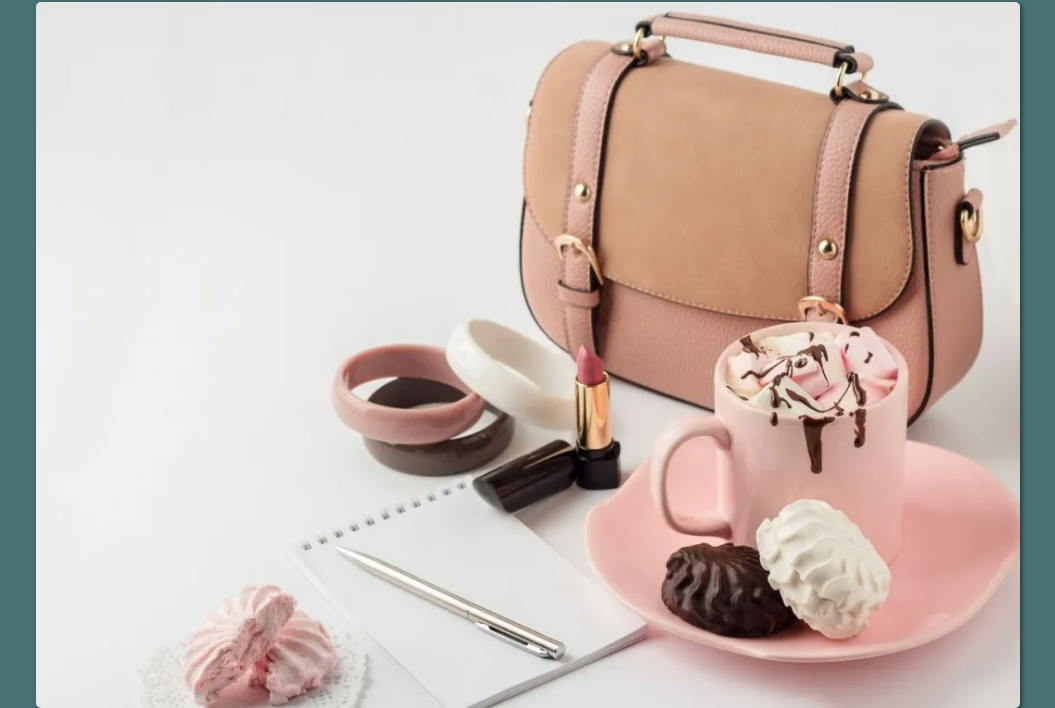
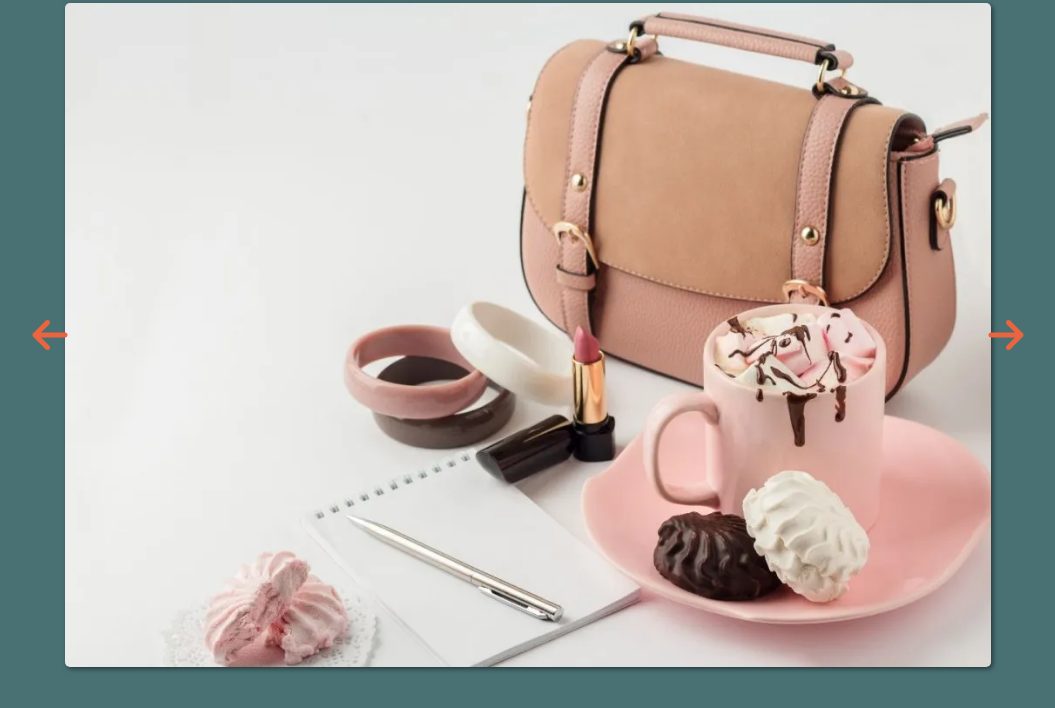
Before and after one commit to JayCrg/ClothesStore, a plain HTML site: page index.html in a window 1280 px wide. Shown: the part 1513-2221 px from the top of the page, without its empty margins (112-1167 px from the left). Drawn offline with nearby package versions, Linux system fonts and the light colour scheme; a script that the page names is missing.

Commit message:
carrusel con swip

```diff
--- a/index.html
+++ b/index.html
@@ -32,7 +32,7 @@
             </nav>
             <div class="log-shop">
                 <ul>
-                    <li title="login">Login</li>
+                    <button title="login">Login</button>
                     <li title="carrito"><i class="fa-solid fa-cart-shopping"></i><span class="cantidadProductos llena">4</span>
                     </li>
                 </ul>
--- a/styles.css
+++ b/styles.css
@@ -74,6 +74,7 @@ main{
     flex-direction: column;
     align-items: right;
     justify-content: center;
+    margin-left: 1rem;
 }
 .textoEslogan h1{
     font-size: 3rem;
@@ -87,7 +88,7 @@ main{
 }
 .textoEslogan button{
     align-self: flex-end;
-    width: 50%;
+    width: 55%;
     font-size: 1.5rem;
     color: var(--primary-color);
     background-color: var(--quaternary-color);
@@ -106,8 +107,13 @@ main{
 #carrusel{
     grid-column: 2/-2;
     grid-row: 3/4;
+    display: grid;
+    grid-template-columns: minmax(3rem, 1fr) repeat(8, minmax(min-content, 26rem)) minmax(3rem, 1fr);
+    grid-template-rows: 1fr 1fr 1fr;
 }
 #imagenesCarrusel{
+    grid-column: 2/-2;
+    grid-row: 1/4;
     width: 100%;
     height: 100%;
 }
@@ -118,6 +124,25 @@ main{
     border-radius: 0.5rem;
     box-shadow: 0.2rem 0.2rem 0.5rem rgba(0,0,0,0.5);
 }
+.fa-arrow-right{
+    grid-column: 10/11;
+    grid-row: 2/3;
+    align-self: center;
+    justify-self: center;
+    font-size: 4rem;
+    color: var(--quaternary-color);
+    cursor: pointer;
+}
+.fa-arrow-left{
+    grid-column: 1/2;
+    grid-row: 2/3;
+    align-self: center;
+    justify-self: center;
+    font-size: 4rem;
+    color: var(--quaternary-color);
+    cursor: pointer;
+}
+
 
 #siguenos{
     grid-column: 1/-1;
@@ -241,21 +266,22 @@ nav ul li:hover{
     list-style: none;
     margin-right: 2.5rem;
 }
-.log-shop ul li:first-child{
+.log-shop ul button{
     padding: 0.7rem 1.5rem;
+    border:none;
     border-radius: 0.2rem;
     background-color: var( --tertiary-color);
     color: white;
     font-size: large;
 }
-.log-shop ul li:first-child:hover{
+.log-shop ul button:hover{
     background-color: var(--quaternary-color);
     cursor: pointer;
 }
-.log-shop ul li:last-child{
+.log-shop ul li{
     font-size: 2.3rem;
 }
-.log-shop ul li:last-child:hover{
+.log-shop ul li:hover{
     cursor: pointer;
 }
 .cantidadProductos{
--- a/stylesCode.js
+++ b/stylesCode.js
@@ -1,5 +1,3 @@
-var imgHero = 'https://imgs.search.brave.com/GpRAuqJ8PZcKvurK99AFxw1rY0zOLcBrPUl_vIY17ZI/rs:fit:1038:398:1/g:ce/aHR0cDovL3d3dy5w/cm90b2NvbG8ub3Jn/L2V4dGZpbGVzL2kt/MTAzNDMtY0cuMTUx/NjAuMS5qcGcucGFn/ZXNwZWVkLmNlLlpI/S0t4eW9KVE4uanBn';
-var imgEslogan = "https://imgs.search.brave.com/S2_zzqvj7WXxUw8Oi2jkGdPi5tZUbS6HjYXa9NmYMb8/rs:fit:790:790:1/g:ce/aHR0cDovL3d3dy5j/dXR5cGFzdGUuY29t/L3dwLWNvbnRlbnQv/dXBsb2Fkcy8yMDE2/LzA0L21heGlfZW50/cmFkYS5qcGc";
 
 $(document).ready(() => {
     let vista = new Vista();
@@ -15,6 +13,8 @@ $(document).ready(() => {
       this.header = $("header")
       this.footer = $("footer")
 
+      this.imgHero = 'https://imgs.search.brave.com/GpRAuqJ8PZcKvurK99AFxw1rY0zOLcBrPUl_vIY17ZI/rs:fit:1038:398:1/g:ce/aHR0cDovL3d3dy5w/cm90b2NvbG8ub3Jn/L2V4dGZpbGVzL2kt/MTAzNDMtY0cuMTUx/NjAuMS5qcGcucGFn/ZXNwZWVkLmNlLlpI/S0t4eW9KVE4uanBn';
+      this.imgEslogan = "https://imgs.search.brave.com/S2_zzqvj7WXxUw8Oi2jkGdPi5tZUbS6HjYXa9NmYMb8/rs:fit:790:790:1/g:ce/aHR0cDovL3d3dy5j/dXR5cGFzdGUuY29t/L3dwLWNvbnRlbnQv/dXBsb2Fkcy8yMDE2/LzA0L21heGlfZW50/cmFkYS5qcGc";
       this.carr1 = './images/bolso.webp'
       this.carr2 = './images/chicas.webp'
       this.carr3 = './images/collar.webp'
@@ -44,11 +44,11 @@ $(document).ready(() => {
       this.main.append(`<section id="siguenos"></section>`);
       this.main.append(`<section id="contacto"></section>`);
 
-      $("#hero").append(`<img src="${imgHero}" alt="hero">`);
+      $("#hero").append(`<img src="${this.imgHero}" alt="hero">`);
 
       $("#eslogan").append(`<div class='imgEslogan'></div>`);
       $("#eslogan").append(`<div class='textoEslogan'></div>`);
-      $(".imgEslogan").append(`<img src="${imgEslogan}" alt="Gente comprando"></img>`);
+      $(".imgEslogan").append(`<img src="${this.imgEslogan}" alt="Gente comprando"></img>`);
       $(".textoEslogan").append(`<h1>¡Bienvenido a tu tienda favorita!</h1>`);
       $(".textoEslogan").append(`<p>Encontrá todo lo que necesitás para tu hogar</p>`);
       $(".textoEslogan").append(`<p>¡Y mucho más!</p>`);
@@ -56,8 +56,14 @@ $(document).ready(() => {
 
       $("#carrusel").append(`<div id='imagenesCarrusel'></div>`);
       $("#imagenesCarrusel").append(`<img src="${this.carr1}"></img>`);
+      $("#carrusel").append(`<i class="fa-solid fa-arrow-right"></i>`);
+      $("#carrusel").append(`<i class="fa-solid fa-arrow-left"></i>`);
       this.hammertimeCarrusel = new Hammer(this.main.children("#carrusel").children("#imagenesCarrusel").children("img")[0]);
       this.rotarCarrusel(this.carruselfotos);
+
+      $("#siguenos").append(`<div class='imageneRedes'></div>`);
+      $("#siguenos").append(`<div class='textoRedes'></div>`);
+      $('#.imageneRedes').append(`<img src="${this.imgRedes}" alt="Redes sociales"></img>`);
     }
 
     rotarCarrusel(carrusel){
```
